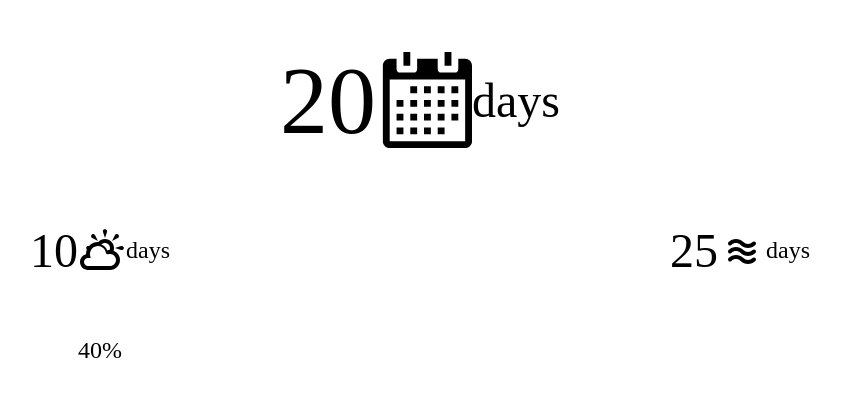
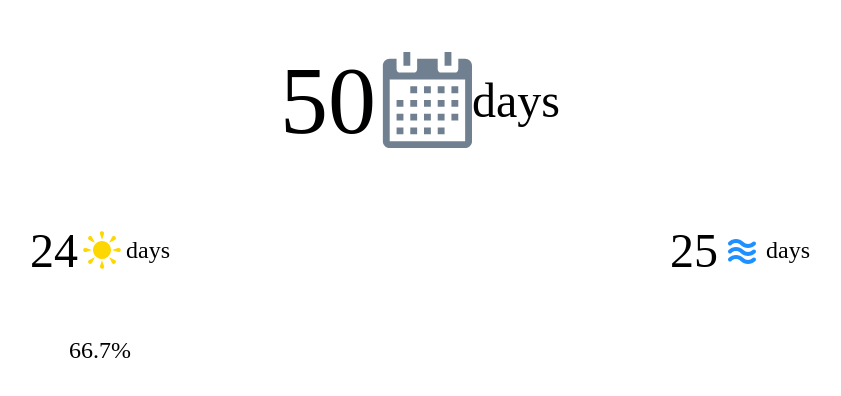
Before and after one commit to padrisimo/times-counter, a React app: page / in a window 1280 px wide. Shown: the top 396 px of the page, without its empty margins (220-1061 px from the left). Built offline with nearby package versions, Linux system fonts and the light colour scheme.

Commit message:
prop-types

```diff
--- a/package.json
+++ b/package.json
@@ -32,6 +32,7 @@
     "postcss-flexbugs-fixes": "3.2.0",
     "postcss-loader": "2.0.8",
     "promise": "8.0.1",
+    "prop-types": "^15.6.2",
     "raf": "3.4.0",
     "react": "^16.5.0",
     "react-dev-utils": "^5.0.2",
--- a/src/Components/TimesCounter.js
+++ b/src/Components/TimesCounter.js
@@ -1,28 +1,29 @@
 import React from 'react';
-import { TiWaves, TiWeatherPartlySunny } from 'react-icons/ti';
+import { TiWaves, TiAdjustBrightness } from 'react-icons/ti';
 import { GoCalendar } from 'react-icons/go';
-import '../Styles/ui.scss'
+import PropTypes from 'prop-types';
+import '../Styles/ui.scss';
 
-const percentToDecimal = decimal => ((decimal * 100) + '%');
+const percentToDecimal = decimal => ((decimal * 100).toFixed(1) + '%');
 
 const calcGoalProgress = (total, goal) => percentToDecimal(total / goal);
 
 
-export const TimesCounter = ({ surf, goal, sunny, total }) => (
+export const TimesCounter = ({ surf=25, goal=75, sunny=24, total=50 }) => (
     <div className="ski-day-count">
         <div className="total-days">
             <span>{total} </span>
-            <GoCalendar />
+            <GoCalendar style={{color: 'SlateGray'}}/>
             <span>days</span>
         </div>
         <div className="powder-days">
             <span>{sunny}</span>
-            <TiWeatherPartlySunny />
+            <TiAdjustBrightness style={{color: 'gold'}}/>
             <span>days</span>
         </div>
         <div className="backcountry-days">
             <span>{surf}</span>
-            <TiWaves />
+            <TiWaves style={{color: 'DodgerBlue'}}/>
             <span>days</span>
         </div>
         <div>
@@ -36,9 +37,18 @@ export const TimesCounter = ({ surf, goal, sunny, total }) => (
     </div>
 );
 
+TimesCounter.propTypes = {
+    total: PropTypes.number,
+    sunny: PropTypes.number,
+    surf: PropTypes.number,
+}
+
+
+/*
 TimesCounter.defaultProps = {
     total: 20,
     sunny: 10,
     surf: 25,
     goal: 50
 }
+*/
```
